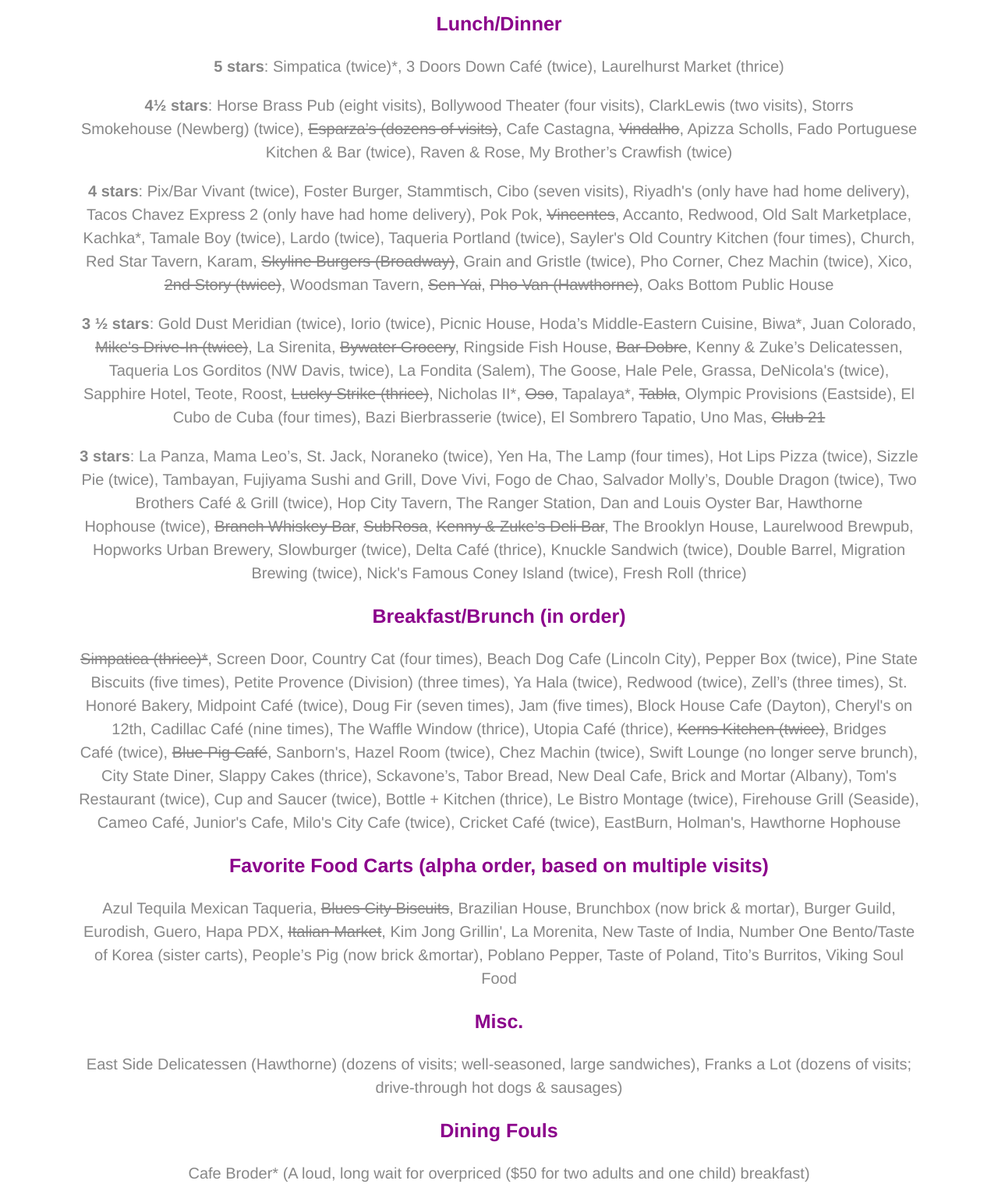
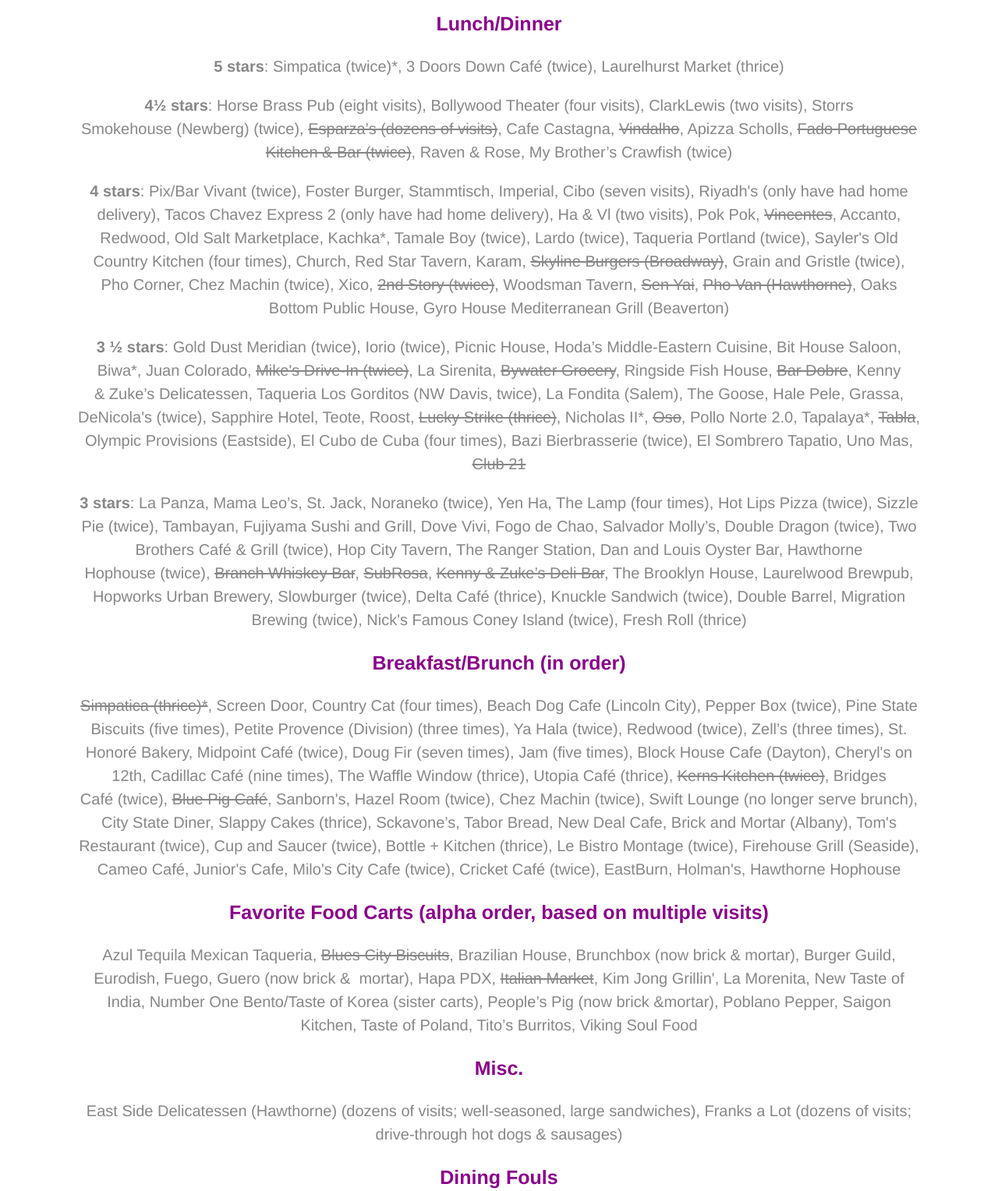
Before and after one commit to gnkatchmar/gkatchmar.com, a plain HTML site: page rest.html in a window 1280 px wide. Shown: the part 480-2008 px from the top of the page at 78% size. Drawn offline with nearby package versions, Linux system fonts and the light colour scheme.

Commit message:
small restaurant update

```diff
--- a/rest.html
+++ b/rest.html
@@ -31,11 +31,11 @@
 
             <p><b>5 stars</b>: Simpatica&nbsp;(twice)*, 3 Doors Down Café (twice), Laurelhurst Market&nbsp;(thrice)</p>
 
-            <p><b>4½ stars</b>: Horse Brass Pub&nbsp;(eight visits), Bollywood Theater&nbsp;(four visits), ClarkLewis&nbsp;(two visits), Storrs Smokehouse&nbsp;(Newberg)&nbsp;(twice), <del>Esparza’s (dozens of visits)</del>, Cafe Castagna, <del>Vindalho</del>, Apizza Scholls, Fado Portuguese Kitchen &amp&nbsp;Bar&nbsp;(twice), Raven &amp&nbsp;Rose, My&nbsp;Brother’s Crawfish&nbsp;(twice)</p>
+            <p><b>4½ stars</b>: Horse Brass Pub&nbsp;(eight visits), Bollywood Theater&nbsp;(four visits), ClarkLewis&nbsp;(two visits), Storrs Smokehouse&nbsp;(Newberg)&nbsp;(twice), <del>Esparza’s (dozens of visits)</del>, Cafe Castagna, <del>Vindalho</del>, Apizza Scholls, <del>Fado Portuguese Kitchen &amp&nbsp;Bar&nbsp;(twice)</del>, Raven &amp&nbsp;Rose, My&nbsp;Brother’s Crawfish&nbsp;(twice)</p>
 
-            <p><b>4 stars</b>: Pix/Bar Vivant&nbsp;(twice), Foster Burger, Stammtisch, Cibo&nbsp;(seven visits), Riyadh's (only have had home delivery), Tacos Chavez Express 2 (only have had home delivery), Pok Pok, <del>Vincentes</del>, Accanto, Redwood, Old Salt Marketplace, Kachka*, Tamale Boy&nbsp;(twice), Lardo&nbsp;(twice), Taqueria Portland (twice), Sayler's Old Country Kitchen&nbsp;(four times), Church, Red Star Tavern, Karam, <del>Skyline Burgers&nbsp;(Broadway)</del>, Grain and Gristle&nbsp;(twice), Pho Corner, Chez Machin&nbsp;(twice), Xico, <del>2nd Story&nbsp;(twice)</del>, Woodsman Tavern, <del>Sen Yai</del>, <del>Pho Van&nbsp;(Hawthorne)</del>, Oaks Bottom Public&nbsp;House</p>
+            <p><b>4 stars</b>: Pix/Bar Vivant&nbsp;(twice), Foster Burger, Stammtisch, Imperial, Cibo&nbsp;(seven visits), Riyadh's (only have had home delivery), Tacos Chavez Express 2 (only have had home delivery), Ha &amp&nbspVl (two visits), Pok Pok, <del>Vincentes</del>, Accanto, Redwood, Old Salt Marketplace, Kachka*, Tamale Boy&nbsp;(twice), Lardo&nbsp;(twice), Taqueria Portland (twice), Sayler's Old Country Kitchen&nbsp;(four times), Church, Red Star Tavern, Karam, <del>Skyline Burgers&nbsp;(Broadway)</del>, Grain and Gristle&nbsp;(twice), Pho Corner, Chez Machin&nbsp;(twice), Xico, <del>2nd Story&nbsp;(twice)</del>, Woodsman Tavern, <del>Sen Yai</del>, <del>Pho Van&nbsp;(Hawthorne)</del>, Oaks Bottom Public&nbsp;House, Gyro House Mediterranean Grill (Beaverton)</p>
 
-            <p><b>3 ½ stars</b>: Gold Dust Meridian&nbsp;(twice), Iorio&nbsp;(twice), Picnic House, Hoda’s Middle-Eastern Cuisine, Biwa*, Juan Colorado, <del>Mike's Drive-In&nbsp;(twice)</del>, La Sirenita, <del>Bywater Grocery</del>, Ringside Fish House, <del>Bar Dobre</del>, Kenny &amp&nbsp;Zuke’s Delicatessen, Taqueria Los Gorditos (NW Davis, twice), La Fondita&nbsp;(Salem), The Goose, Hale Pele, Grassa, DeNicola's (twice), Sapphire Hotel, Teote, Roost, <del>Lucky Strike&nbsp;(thrice)</del>, Nicholas II*, <del>Oso</del>, Tapalaya*, <del>Tabla</del>, Olympic Provisions&nbsp;(Eastside), El Cubo de Cuba&nbsp;(four times), Bazi Bierbrasserie&nbsp;(twice), El Sombrero Tapatio, Uno Mas, <del>Club&nbsp;21</del></p>
+            <p><b>3 ½ stars</b>: Gold Dust Meridian&nbsp;(twice), Iorio&nbsp;(twice), Picnic House, Hoda’s Middle-Eastern Cuisine, Bit House Saloon, Biwa*, Juan Colorado, <del>Mike's Drive-In&nbsp;(twice)</del>, La Sirenita, <del>Bywater Grocery</del>, Ringside Fish House, <del>Bar Dobre</del>, Kenny &amp&nbsp;Zuke’s Delicatessen, Taqueria Los Gorditos (NW Davis, twice), La Fondita&nbsp;(Salem), The Goose, Hale Pele, Grassa, DeNicola's (twice), Sapphire Hotel, Teote, Roost, <del>Lucky Strike&nbsp;(thrice)</del>, Nicholas II*, <del>Oso</del>, Pollo Norte 2.0, Tapalaya*, <del>Tabla</del>, Olympic Provisions&nbsp;(Eastside), El Cubo de Cuba&nbsp;(four times), Bazi Bierbrasserie&nbsp;(twice), El Sombrero Tapatio, Uno Mas, <del>Club&nbsp;21</del></p>
 
             <p><b>3 stars</b>: La Panza, Mama Leo’s, St. Jack, Noraneko (twice), Yen Ha, The Lamp&nbsp;(four times), Hot Lips Pizza&nbsp;(twice), Sizzle Pie&nbsp;(twice), Tambayan, Fujiyama Sushi and Grill, Dove Vivi, Fogo de Chao, Salvador Molly’s, Double Dragon&nbsp;(twice), Two Brothers Café &amp&nbsp;Grill&nbsp;(twice), Hop City Tavern, The Ranger Station, Dan and Louis Oyster Bar, Hawthorne Hophouse&nbsp;(twice), <del>Branch Whiskey Bar</del>, <del>SubRosa</del>, <del>Kenny &amp&nbsp;Zuke’s Deli Bar</del>, The Brooklyn House, Laurelwood Brewpub, Hopworks Urban Brewery, Slowburger&nbsp;(twice), Delta Café&nbsp;(thrice), Knuckle Sandwich&nbsp;(twice), Double&nbsp;Barrel, Migration Brewing (twice), Nick's Famous Coney Island (twice), Fresh Roll (thrice)</p>
 
@@ -45,7 +45,7 @@
 
         <h3>Favorite Food Carts&nbsp;(alpha order, based on multiple visits)</h3>
 
-          <p>Azul Tequila Mexican Taqueria, <del>Blues City Biscuits</del>, Brazilian House, Brunchbox (now brick &amp&nbsp;mortar), Burger Guild, Eurodish, Guero, Hapa PDX, <del>Italian Market</del>, Kim Jong Grillin', La Morenita, New Taste of India, Number One Bento/Taste of Korea&nbsp;(sister carts), People’s Pig (now brick &amp;mortar), Poblano Pepper, Taste of Poland, Tito’s Burritos, Viking Soul Food</p>
+          <p>Azul Tequila Mexican Taqueria, <del>Blues City Biscuits</del>, Brazilian House, Brunchbox (now brick &amp&nbsp;mortar), Burger Guild, Eurodish, Fuego, Guero (now brick &amp&nbsp mortar), Hapa PDX, <del>Italian Market</del>, Kim Jong Grillin', La Morenita, New Taste of India, Number One Bento/Taste of Korea&nbsp;(sister carts), People’s Pig (now brick &amp;mortar), Poblano Pepper, Saigon Kitchen, Taste of Poland, Tito’s Burritos, Viking Soul Food</p>
 
         <h3>Misc.</h3>
 
@@ -53,12 +53,13 @@
 
         <h3>Dining Fouls</h3>
 
-          <p>Cafe Broder*&nbsp;(A loud, long wait for overpriced ($50 for two adults and one child) breakfast)</p>
+          <p>Cafe Broder*&nbsp;(loud, long wait for overpriced ($50 for two adults and one child) breakfast)</p>
 
           <p>EastBurn&nbsp;(large amount of unwanted onions and garlic not
           mentioned in menu item descriptions)</p>
 
           <p><del>Fressen Artisan Bakery</del>&nbsp;(unapologetically bad service including a 40-minute wait for trivial amount of spaetzle)</p>
+          <p>Frank's Noodle House (loud and one-dimensionally seasoned dishes)</p>
 
           <p><del>Lotus Cardroom and Café</del>&nbsp;(inedible salty demi-glace on dinner
           entrée)</p>
```
